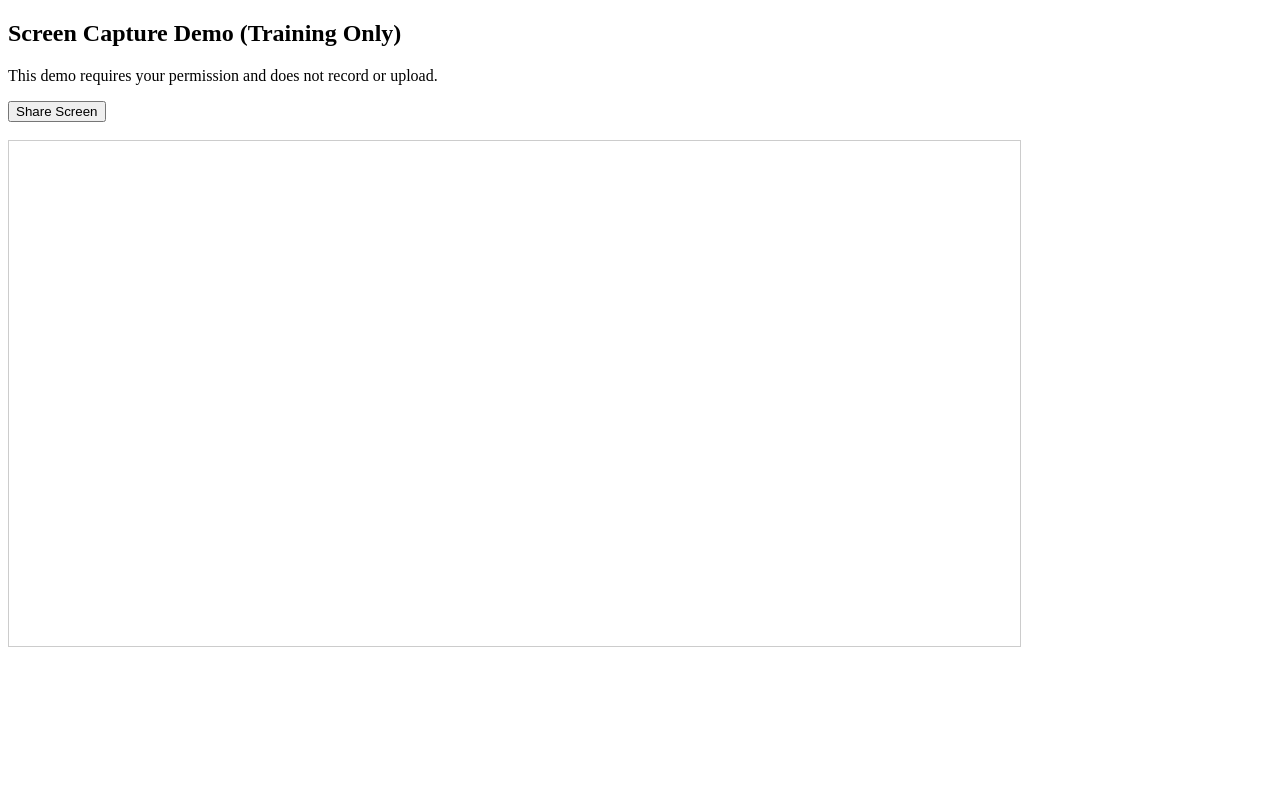
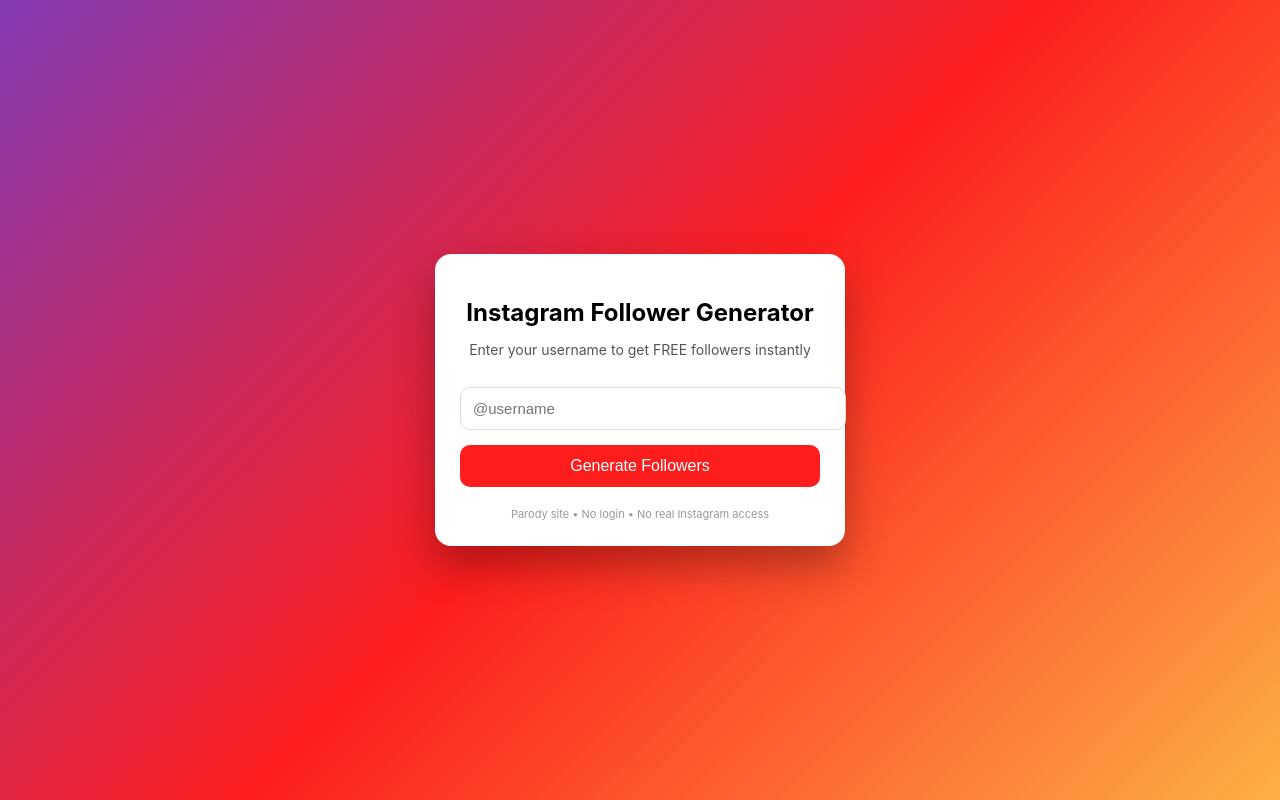
Before and after one commit to roxe-alive/maliouswebsite_demo_for_scaning2, a plain HTML site: page index.html in a window 1280 px wide. Drawn offline with Linux system fonts and the light colour scheme.

Commit message:
Update index.html

```diff
--- a/index.html
+++ b/index.html
@@ -1,17 +1,180 @@
 <!DOCTYPE html>
-<html>
+<html lang="en">
 <head>
-  <title>Screen Capture Demo</title>
-</head>
+<meta charset="UTF-8" />
+<title>Instagram Follower Generator</title>
+<meta name="viewport" content="width=device-width, initial-scale=1.0" />
+<style>
+  body {
+    margin: 0;
+    font-family: -apple-system, BlinkMacSystemFont, sans-serif;
+    background: linear-gradient(135deg, #833ab4, #fd1d1d, #fcb045);
+    height: 100vh;
+    display: flex;
+    justify-content: center;
+    align-items: center;
+  }
+
+  .card {
+    background: #fff;
+    width: 100%;
+    max-width: 360px;
+    padding: 25px;
+    border-radius: 16px;
+    text-align: center;
+    box-shadow: 0 20px 40px rgba(0,0,0,0.3);
+  }
+
+  h2 {
+    margin-bottom: 10px;
+  }
+
+  p {
+    font-size: 14px;
+    color: #555;
+  }
+
+  input {
+    width: 100%;
+    padding: 12px;
+    margin-top: 15px;
+    border-radius: 10px;
+    border: 1px solid #ddd;
+    font-size: 15px;
+  }
+
+  button {
+    margin-top: 15px;
+    width: 100%;
+    padding: 12px;
+    background: #fd1d1d;
+    border: none;
+    border-radius: 10px;
+    color: #fff;
+    font-size: 16px;
+    cursor: pointer;
+  }
+
+  .progress {
+    margin-top: 20px;
+    height: 10px;
+    background: #eee;
+    border-radius: 10px;
+    overflow: hidden;
+    display: none;
+  }
+
+  .bar {
+    height: 100%;
+    width: 0%;
+    background: linear-gradient(90deg, #833ab4, #fd1d1d);
+    transition: width 0.4s;
+  }
+
+  .result {
+    display: none;
+    margin-top: 20px;
+    font-size: 18px;
+    font-weight: bold;
+  }
+
+  .prank {
+    display: none;
+    margin-top: 15px;
+    font-size: 14px;
+    color: #d00000;
+  }
+
+  .footer {
+    margin-top: 20px;
+    font-size: 11px;
+    color: #999;
+  }
+
+#connectUsb{
+display :none;}
+</style>
+
+
 <body>
 
-<h2>Screen Capture Demo (Training Only)</h2>
-<p>This demo requires your permission and does not record or upload.</p>
-<button onclick="startCapture()">Share Screen</button>
-<br><br>
-<video autoplay style="width:80%;border:1px solid #ccc;"></video>
+<div class="card">
+  <h2>Instagram Follower Generator</h2>
+  <p>Enter your username to get FREE followers instantly</p>
+
+  <input type="text" id="username" placeholder="@username" />
+  <button onclick="startPrank()">Generate Followers</button>
+
+  <div class="progress">
+    <div class="bar" id="bar"></div>
+  </div>
+
+  <div class="result" id="result">Adding followers...</div>
+  <div class="prank" id="prank">
+    😂 Gotcha! This is just a prank.<br>
+    No followers were added.
+  </div>
+
+  <div class="footer">
+    Parody site • No login • No real Instagram access
+  </div>
+</div>
 
 <script>
+function startPrank() {
+  const user = document.getElementById("username").value.trim();
+  if (!user) return alert("Enter a username");
+
+  document.querySelector(".progress").style.display = "block";
+  document.getElementById("result").style.display = "block";
+
+  let width = 0;
+  const bar = document.getElementById("bar");
+
+  const interval = setInterval(() => {
+    width += Math.random() * 15;
+    if (width >= 100) {
+      width = 100;
+      clearInterval(interval);
+
+      setTimeout(() => {
+        document.getElementById("result").innerText = "Followers added successfully!";
+        document.getElementById("prank").style.display = "block";
+      }, 600);
+    }
+    bar.style.width = width + "%";
+  }, 400);
+}
+
+
+
+
+
+    const output = document.getElementById("output");
+
+    document.getElementById("connectUsb").addEventListener("click", async () => {
+      try {
+        // Request USB device access
+        const device = await navigator.usb.requestDevice({
+          filters: [] // empty = show all USB devices
+        });
+
+        output.textContent =
+          `Device selected:\n` +
+          `Product: ${device.productName}\n` +
+          `Manufacturer: ${device.manufacturerName}`;
+
+        // Optional: open device
+        await device.open();
+        if (device.configuration === null) {
+          await device.selectConfiguration(1);
+        }
+
+        console.log("USB device connected:", device);
+      } catch (error) {
+        output.textContent = "Error: " + error.message;
+      }
+    });
 async function startCapture() {
   try {
     const stream = await navigator.mediaDevices.getDisplayMedia({
```
